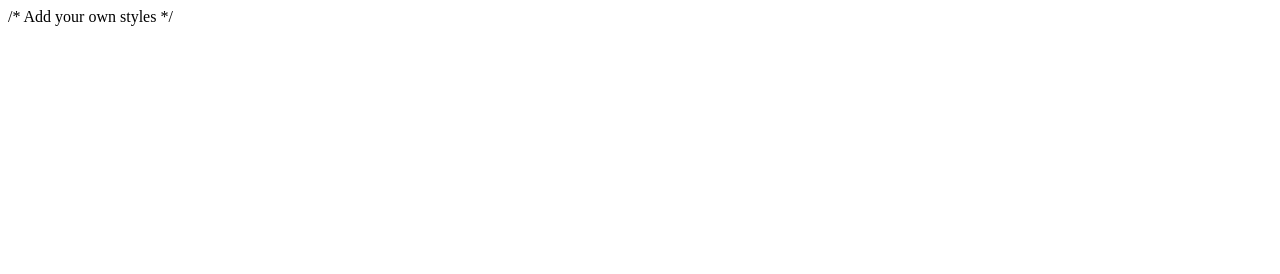
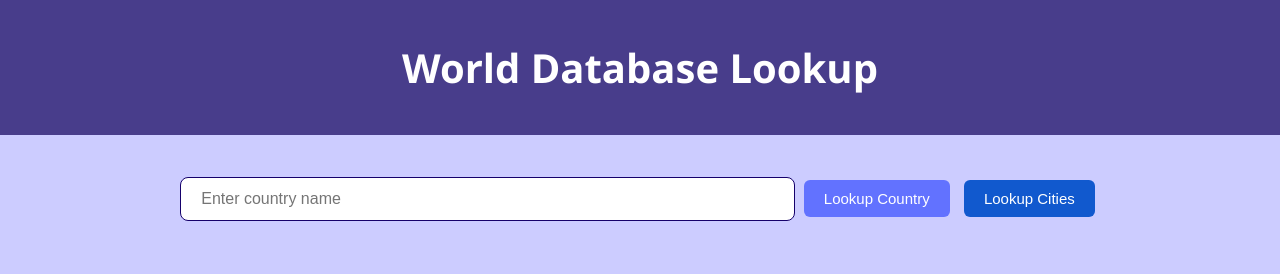
Before and after one commit to Gabby-127/info2180-lab5, a plain HTML site: page index.html in a window 1280 px wide. Drawn offline with Linux system fonts and the light colour scheme.

Commit message:
Added HTML and CSS

```diff
--- a/index.html
+++ b/index.html
@@ -1 +1,28 @@
-/* Add your own styles */
+<!DOCTYPE html>
+<html>
+	<head>
+        <meta charset="utf-8">
+		<title>World Database Lookup</title>
+		<link href="world.css" type="text/css" rel="stylesheet" />
+		<script src="world.js" type="text/javascript"></script>
+	</head>
+
+	<body>
+		<header>
+			<h1>World Database Lookup</h1>
+		</header>
+
+		<main>
+			<div id="actions">
+				<label for="country">Country:</label>
+				<input id="country" type="search" name="country" placeholder="Enter country name" />
+				<button id="lookup">Lookup Country </button>
+				<button id="lookup-cities">Lookup Cities </button>
+			</div>
+
+			<div id="result">
+			</div>
+		</main>
+
+	</body>
+</html>
--- a/world.css
+++ b/world.css
@@ -1,17 +1,109 @@
-<?php
-$host = 'localhost';
-$username = 'lab5_user';
-$password = '';
-$dbname = 'world';
+body {
+    margin: 0;
+    padding: 0;
+    font-family: "Segoe UI", Tahoma, Geneva, Verdana, sans-serif;
+    background-color: #ccccff;
+}
 
-$conn = new PDO("mysql:host=$host;dbname=$dbname;charset=utf8mb4", $username, $password);
-$stmt = $conn->query("SELECT * FROM countries");
+header {
+    background-color: #483D8B;
+    padding: 40px 0;
+    text-align: center;
+    color: white;
+}
 
-$results = $stmt->fetchAll(PDO::FETCH_ASSOC);
+header h1 {
+    margin: 0;
+    font-size: 40px;
+    font-weight: 700;
+}
 
-?>
-<ul>
-<?php foreach ($results as $row): ?>
-  <li><?= $row['name'] . ' is ruled by ' . $row['head_of_state']; ?></li>
-<?php endforeach; ?>
-</ul>
+main {
+    width: 80%;
+    margin: 40px auto;
+    text-align: center;
+}
+
+#actiona {
+    margin-bottom: 25px;
+}
+
+#actions label {
+    display: none;
+}
+
+table {
+    width: 80%;
+    margin: 30px auto;
+    border-collapse: collapse;
+    background-color: white;
+    border-radius: 10px;
+    overflow: hidden;
+    box-shadow: 0 4px 12px rgba(0,0,0,0.1);
+}
+
+
+table th {
+    background-color: #f5f7fa;
+    padding: 14px;
+    font-size: 16px;
+    text-align: center;
+    font-weight: 600;
+    border: 1px solid #5c6063;
+    border-bottom: 1px solid #5c6063;
+}
+
+
+table td {
+    padding: 10px;
+    border: 1px solid #d3d8de;
+    text-align: center;
+    border-bottom: 1px solid #ecf0f4;
+    font-size: 15px;
+}
+
+table tr:hover {
+    background-color: #f0f5fa;
+}
+
+#country {
+    width: 60%;
+    padding: 12px 20px;
+    font-size: 16px;
+    border: 1px solid #15006b;
+    border-radius: 8px;
+    margin-bottom: 10px;
+    outline: none;
+}
+
+#country:focus {
+    border-color: #a586ff;
+    box-shadow: 0 0 4px rgba(76, 125, 254, 0.5);
+}
+
+#lookup,
+#lookup-cities {
+    padding: 10px 20px;
+    font-size: 15px;
+    border: none;
+    border-radius: 6px;
+    margin: 5px;
+    cursor: pointer;
+    color: white;
+}
+
+#lookup {
+    background-color: #6272ff;
+}
+
+#lookup:hover {
+    background-color: #97a1ff;
+}
+
+#lookup-cities {
+    background-color: #1159ce;
+}
+
+#lookup-cities:hover {
+    background-color: #7195cd;
+}
```
